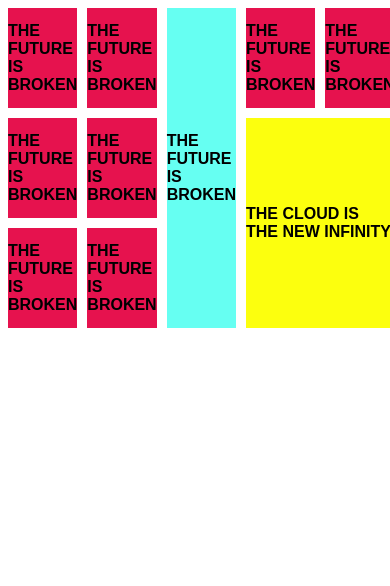
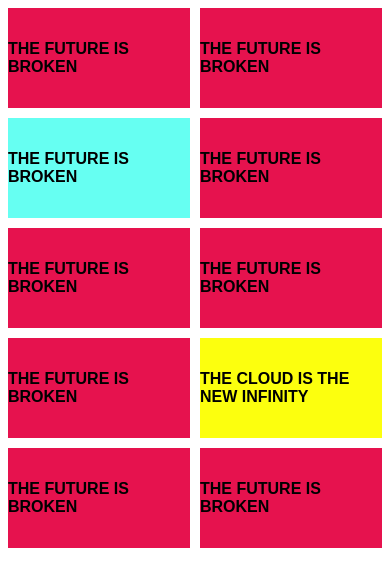
Before and after one commit to COROJ/2imd-webtech3-portfolio, a plain HTML site: page lab2 - grid/The Future/index.html in a window 390 px wide. Drawn offline with Linux system fonts and the light colour scheme.

Commit message:
added @media for screen smaller than 1100px and added grid-template for main div

```diff
--- a/lab2 - grid/The Future/style.css
+++ b/lab2 - grid/The Future/style.css
@@ -75,3 +75,15 @@
     width: 100%;
     height: 100%;
 }
+
+@media (max-width: 1100px) {
+    .main {
+        grid-template-columns: repeat(2, 1fr);
+        grid-template-areas:
+        "a b"
+        "c d"
+        "e f"
+        "g h"
+        "i j";
+    }
+}
```
